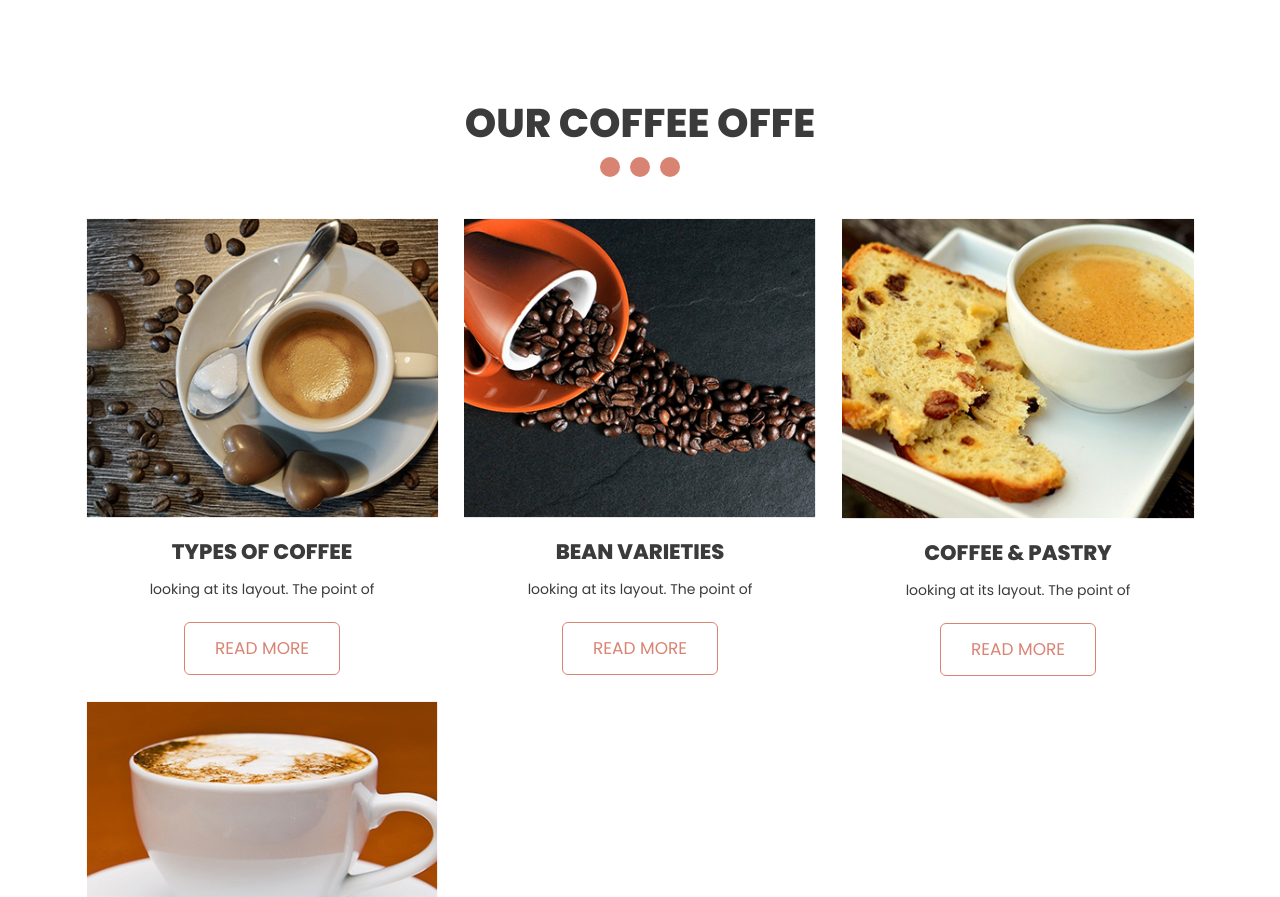
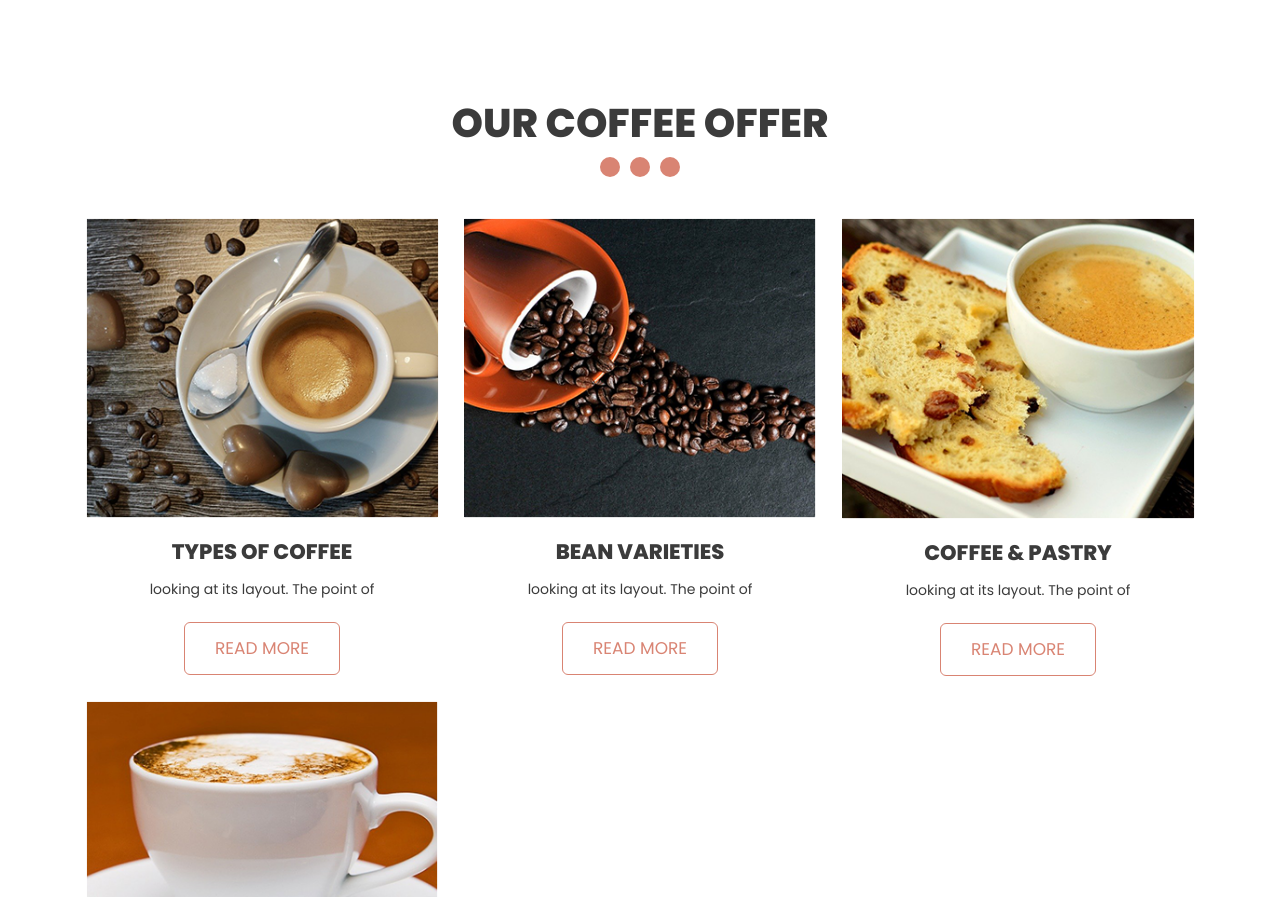
Before and after one commit to Elsayed23/coffee, a plain HTML site: page index.html in a window 1280 px wide. Shown: the part 1523-2420 px from the top of the page. Drawn offline with Linux system fonts and the light colour scheme.

Commit message:
Update index.html

```diff
--- a/index.html
+++ b/index.html
@@ -108,7 +108,7 @@
     <div class="coffees" id="coffees">
         <div class="container">
             <div class="heading">
-                <h1>OUR COFFEE OFFE</h1>
+                <h1>OUR COFFEE OFFER</h1>
                 <div class="bulits">
                     <div></div>
                     <div></div>
```
